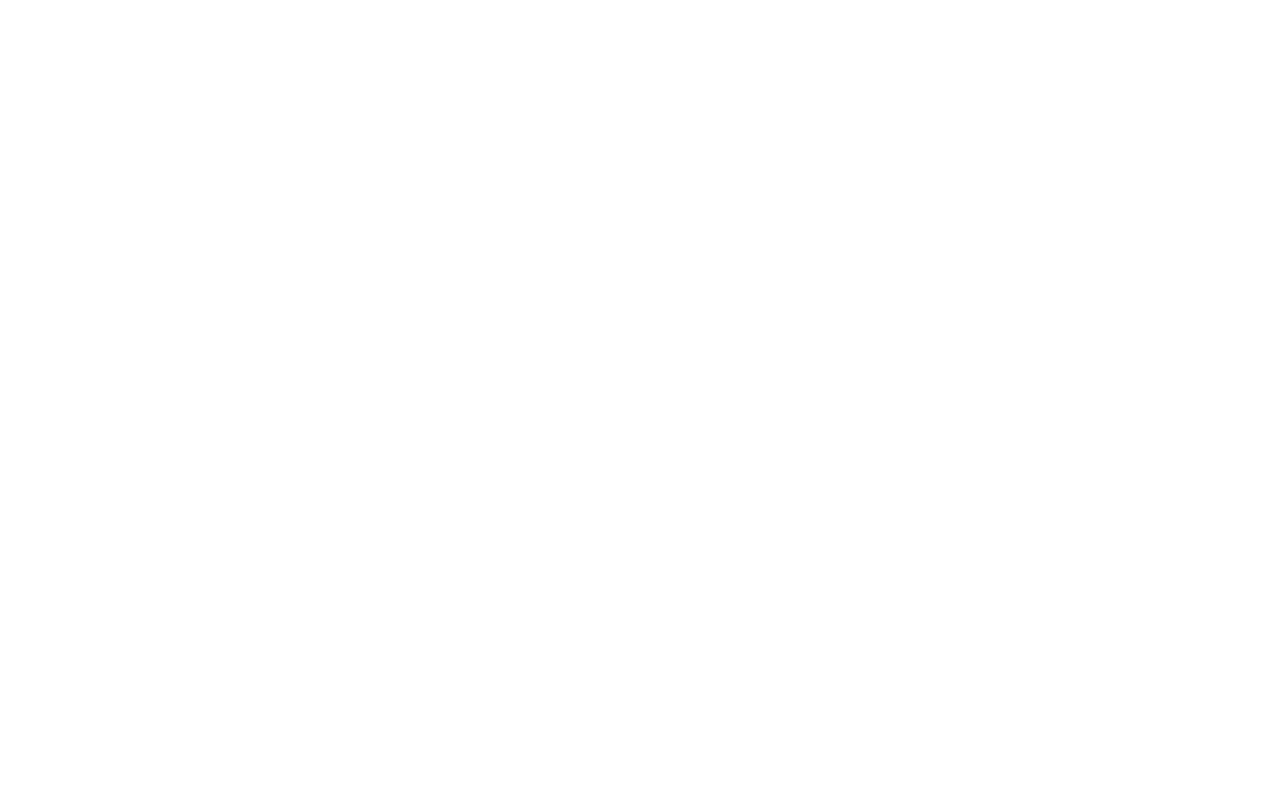
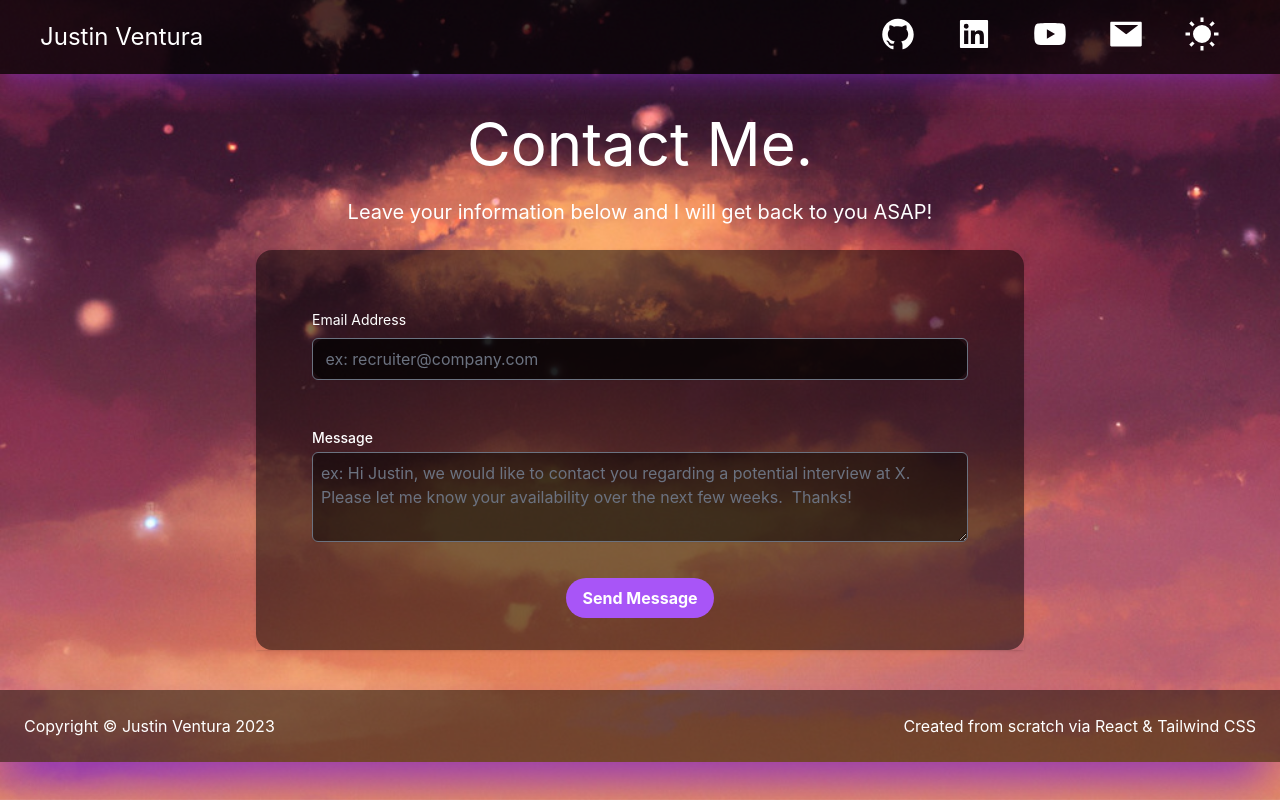
Before and after one commit to jventura1738/justinventura.tech, a React (Create React App) app in the folder justin-ventura-portfolio/: page /contact in a window 1280 px wide. Before the commit this address had no page. Built offline with nearby package versions, Linux system fonts and the light colour scheme.

Commit message:
Add contact form functionality

```diff
--- a/justin-ventura-portfolio/package.json
+++ b/justin-ventura-portfolio/package.json
@@ -3,6 +3,7 @@
   "version": "0.1.0",
   "private": true,
   "dependencies": {
+    "@formspree/react": "^2.4.1",
     "@testing-library/jest-dom": "^5.16.5",
     "@testing-library/react": "^13.4.0",
     "@testing-library/user-event": "^13.5.0",
--- a/justin-ventura-portfolio/src/App.js
+++ b/justin-ventura-portfolio/src/App.js
@@ -1,5 +1,5 @@
 // React:
-import React, { useState, useEffect } from "react";
+import React, { useState } from "react";
 import { BrowserRouter as Router, Routes, Route } from "react-router-dom";
 
 // My react components:
@@ -48,7 +48,7 @@
       <Router>
         <Routes>
           <Route path="/" element={<Home {...themeProps} />}></Route>
-          {/* <Route path="/contact" element={<Contact {...themeProps} />}></Route> */}
+          <Route path="/contact" element={<Contact {...themeProps} />}></Route>
         </Routes>
       </Router>
     </div>
--- a/justin-ventura-portfolio/src/components/ContactForm.js
+++ b/justin-ventura-portfolio/src/components/ContactForm.js
@@ -1,110 +1,43 @@
 import React from "react";
+import { useForm, ValidationError } from "@formspree/react";
 
 function ContactForm({ theme, toggleTheme, themeStyles }) {
+  const [state, handleSubmit] = useForm("xnqypqkb");
   return (
     <div className="mx-auto max-w-3xl space-y-12 md:py-24 md:grid md:grid-cols-1 md:gap-6 text-white mb-10">
       <div className="mt-5 md:col-span-2 md:mt-0">
-        <form action="#" method="POST">
+        <form onSubmit={handleSubmit}>
           <div className="shadow sm:overflow-hidden sm:rounded-md">
             <div className="rounded-2xl space-y-6 bg-theme/50 px-4 py-5 sm:p-6">
-              <div className="grid grid-cols-1 gap-6">
+              <div className="grid grid-cols-1 gap-6 md:m-1 lg:m-10 xl:m-10 2xl:m-10">
                 <div className="col-span-1 sm:col-span-2">
-                  <label htmlFor="Name" className="block text-sm">
-                    Name
-                  </label>
-                  <div className="my-2 flex rounded-2xl shadow-sm text-white">
-                    <input
-                      type="text"
-                      name="company-website"
-                      id="company-website"
-                      className={`${themeStyles[theme].contactFormBox} caret-orange-500 focus:border-orange-500 focus:ring-orange-500  block w-full flex-1 p-2 rounded-md rounded-r-md sm:text-sm`}
-                      placeholder=" ex: John Smith/Jane Doe"
-                    />
-                  </div>
-                  <label htmlFor="Email address" className="block text-sm">
+                  <label htmlFor="email" className="block text-sm">
                     Email Address
                   </label>
-                  <div className="my-2 flex rounded-2xl shadow-sm text-white">
+                  <div className="bg-theme/50 my-2 flex rounded-2xl shadow-sm text-white">
                     <input
-                      type="text"
-                      name="email-address"
-                      id="email-address"
+                      type="email"
+                      name="email"
+                      id="email"
                       className={`${themeStyles[theme].contactFormBox} caret-orange-500 focus:border-orange-500 focus:ring-orange-500  block w-full flex-1 p-2 rounded-md rounded-r-md sm:text-sm`}
                       placeholder=" ex: recruiter@company.com"
+                    />
+                    <ValidationError
+                      prefix="Email"
+                      field="email"
+                      errors={state.errors}
                     />
                   </div>
                 </div>
               </div>
-              <fieldset>
-                <p className="text-sm">What would you like to chat about?</p>
-                <div className="mt-4 space-y-4">
-                  <div class="flex items-center">
-                    <input
-                      id="push-everything"
-                      name="push-notifications"
-                      type="radio"
-                      class="h-4 w-4 border-gray-300 text-orange-600 focus:ring-orange-500"
-                    />
-                    <label
-                      for="push-everything"
-                      class="ml-3 block text-sm font-medium text-white"
-                    >
-                      Recruiting
-                    </label>
-                  </div>
-                  <div class="flex items-center">
-                    <input
-                      id="push-email"
-                      name="push-notifications"
-                      type="radio"
-                      class="h-4 w-4 border-gray-300 text-orange-600 focus:ring-orange-500"
-                    />
-                    <label
-                      for="push-email"
-                      class="ml-3 block text-sm font-medium text-white"
-                    >
-                      Tutoring
-                    </label>
-                  </div>
-                  <div class="flex items-center">
-                    <input
-                      id="push-nothing"
-                      name="push-notifications"
-                      type="radio"
-                      class="h-4 w-4 border-gray-300 text-orange-600 focus:ring-orange-500"
-                    />
-                    <label
-                      for="push-nothing"
-                      class="ml-3 block text-sm font-medium text-white"
-                    >
-                      Music
-                    </label>
-                  </div>
-                  <div class="flex items-center">
-                    <input
-                      id="push-nothing"
-                      name="push-notifications"
-                      type="radio"
-                      class="h-4 w-4 border-gray-300 text-orange-600 focus:ring-orange-500"
-                    />
-                    <label
-                      for="push-nothing"
-                      class="ml-3 block text-sm font-medium text-white"
-                    >
-                      KinetiKZ
-                    </label>
-                  </div>
-                </div>
-              </fieldset>
-
-              <div>
-                <label htmlFor="Message" className="block text-sm font-medium">
+              <div className="md:m-1 lg:m-10 xl:m-10 2xl:m-10">
+                <label htmlFor="message" className="block text-sm font-medium">
                   Message
                 </label>
                 <div className="mt-1">
                   <textarea
-                    id="about"
-                    name="about"
+                    id="message"
+                    name="message"
                     rows="3"
                     className={`${themeStyles[theme].contactFormBox} caret-orange-500 mt-1 block w-full p-2 rounded-md shadow-sm focus:border-orange-500 focus:ring-orange-500 sm:text-sm`}
                     placeholder="ex: Hi Justin, we would like to contact you regarding a potential interview at X.  Please let me know your availability over the next few weeks.  Thanks!"
@@ -114,6 +47,7 @@
               <div className="px-4 py-3 text-center sm:px-6">
                 <button
                   type="submit"
+                  disabled={state.submitting}
                   className={`bg-purple-500 hover:bg-gradient-to-br ${themeStyles[theme].experienceGradient} duration-300 text-white font-bold py-2 px-4 rounded-full`}
                 >
                   Send Message
--- a/justin-ventura-portfolio/src/components/Header.js
+++ b/justin-ventura-portfolio/src/components/Header.js
@@ -37,7 +37,7 @@
   },
   {
     name: "AiFillMail",
-    link: "mailto:justinventuracontact@gmail.com",
+    link: "/contact",
     target: "_self",
   },
   {
@@ -80,7 +80,7 @@
 
   return (
     <nav className="text-white z-50 sticky top-0">
-      <div className="flex bg-theme/70 items-center justify-between shadow-purple-600/25 shadow-xl px-10 py-6">
+      <div className="flex bg-theme/70 items-center justify-between shadow-purple-600/25 shadow-xl px-10 py-4">
         <Link to="/">
           <h1
             className={`text-2xl hover:${themeStyles[theme].headerHover} duration-300`}
--- a/justin-ventura-portfolio/src/pages/Contact.js
+++ b/justin-ventura-portfolio/src/pages/Contact.js
@@ -22,7 +22,7 @@
       <Layout theme={theme} toggleTheme={toggleTheme} themeStyles={themeStyles}>
         <div className="col-span-1 text-center">
           <h1 className="text-6xl mt-10 mb-6">Contact Me.</h1>
-          <p className="text-xl">
+          <p className="text-xl mb-6">
             Leave your information below and I will get back to you ASAP!
           </p>
         </div>
```
Also changed, not shown: 1 other file (tests, documents, lock files or other folders).
